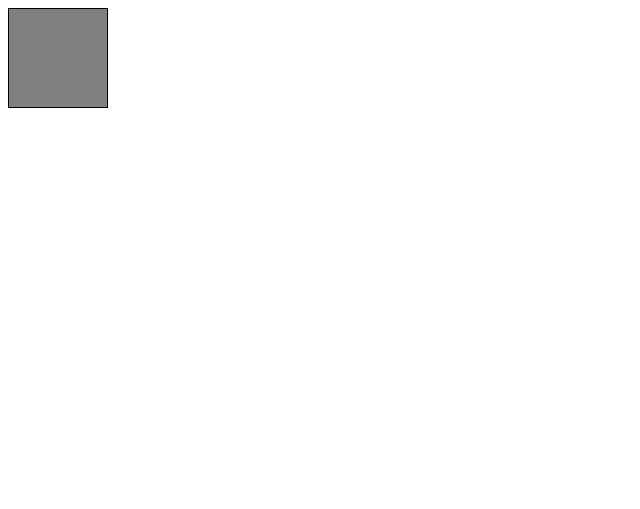
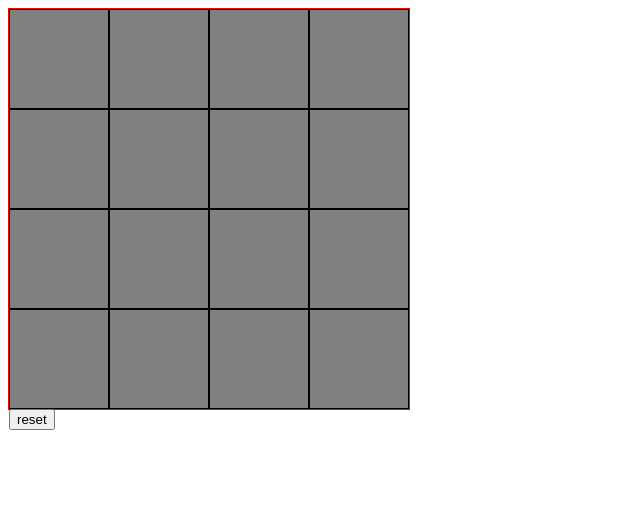
Before and after one commit to hcheung01/Concentration-game-Web1, a plain HTML site: page index.html in a window 1280 px wide. Shown: the whole page, without its empty margins (0-640 px from the left). Drawn offline with Linux system fonts and the light colour scheme.

Commit message:
2nd copy unfinish

```diff
--- a/index.html
+++ b/index.html
@@ -1,81 +1,106 @@
 <!doctype html>
 <html>
     <head>
-    <title>Game</title>
-    <style>
-    .game-square {
-box-sizing: border-box;
-border: 1px solid #000;
-width: 100px;
-height: 100px;
-position: relative;
-overflow: hidden;
-}
+        <title>Concentration Game</title>
+        <link rel = "stylesheet" type = "text/css" href = "style.css" />
+    </head>
 
-.game-square > div {
-  width: 100%;
-  height: 200%;
-  position: absolute;
-  top: 0;
-}
-
-.game-square > div > div {
-  height: 50%;
-}
-
-.game-square > div > div:first-child {
-  background-color: gray;
-}
-
-.flip > div {
-  top: -100%;
-}
-
-.square-0 {
-  background-color: aqua;
-}
-
-.square-1 {
-  background-color: bisque;
-}
-
-.square-2 {
-  background-color: blue;
-}
-
-.square-3 {
-  background-color: blueviolet;
-}
-
-.square-4 {
-  background-color: brown;
-}
-
-.square-5 {
-  background-color: cadetblue;
-}
-
-.square-6 {
-  background-color: chartreuse;
-}
-
-.square-7 {
-  background-color: chocolate;
-}
-
-.square-8 {
-  background-color: coral;
-}
-
-.square-9 {
-  background-color: cornflowerblue;
-}
-
-    </style>
-  </head>
+  <!-- /* All game buttons*/ -->
 <body>
     <div class='container'>
   <div id='game'>
+
+<!-- Game Squares -->
+    <div class='game-square'>
+      <div>
+        <div class='square-0'></div>
+        <div></div>
+      </div>
+    </div>
+    <div class='game-square'>
+      <div>
+        <div></div>
+        <div></div>
+      </div>
+    </div>
+    <div class='game-square'>
+      <div>
+        <div></div>
+        <div></div>
+      </div>
+    </div>
+    <div class='game-square'>
+      <div>
+        <div></div>
+        <div></div>
+      </div>
+    </div>
+    <div class='game-square'>
+      <div>
+        <div></div>
+        <div></div>
+      </div>
+    </div>
+    <div class='game-square'>
+      <div>
+        <div></div>
+        <div></div>
+      </div>
+    </div>
+    <div class='game-square'>
+      <div>
+        <div></div>
+        <div></div>
+      </div>
+    </div>
+    <div class='game-square'>
+      <div>
+        <div></div>
+        <div></div>
+      </div>
+    </div>
+    <div class='game-square'>
+      <div>
+        <div></div>
+        <div></div>
+      </div>
+    </div>
+    <div class='game-square'>
+      <div>
+        <div></div>
+        <div></div>
+      </div>
+    </div>
+    <div class='game-square'>
+      <div>
+        <div></div>
+        <div></div>
+      </div>
+    </div>
+    <div class='game-square'>
+      <div>
+        <div></div>
+        <div></div>
+      </div>
+    </div>
+    <div class='game-square'>
+      <div>
+        <div></div>
+        <div></div>
+      </div>
+    </div>
+    <div class='game-square'>
+      <div>
+        <div></div>
+        <div></div>
+      </div>
+    </div>
+    <div class='game-square'>
+      <div>
+        <div></div>
+        <div></div>
+      </div>
+    </div>
     <div class='game-square'>
       <div>
         <div></div>
@@ -83,12 +108,14 @@ overflow: hidden;
       </div>
     </div>
 
+    <!-- Reset Button -->
+    <button id='reset-button'>reset</button>
+
   </div>
 </div>
 
-    <script>
-      // JS Code here
+<script src="myscripts.js"></script>
 
-    </script>
+
   </body>
 </html>
--- a/style.css
+++ b/style.css
@@ -0,0 +1,83 @@
+
+
+/*Game-square styles*/
+
+.game-square {
+box-sizing: border-box;
+border: 1px solid #000;
+width: 100px;
+height: 100px;
+position: relative;
+overflow: hidden;
+}
+
+.game-square > div {
+width: 100%;
+height: 200%;
+position: absolute;
+top: 0;
+}
+
+.game-square > div > div {
+height: 50%;
+}
+
+.game-square > div > div:first-child {
+background-color: gray;
+}
+
+.flip > div {
+top: -100%;
+}
+
+/*CREATING SOME MATCHING STYLES*/
+
+.square-0 {
+background-color: aqua;
+}
+
+.square-1 {
+background-color: bisque;
+}
+
+.square-2 {
+background-color: blue;
+}
+
+.square-3 {
+background-color: blueviolet;
+}
+
+.square-4 {
+background-color: brown;
+}
+
+.square-5 {
+background-color: cadetblue;
+}
+
+.square-6 {
+background-color: chartreuse;
+}
+
+.square-7 {
+background-color: chocolate;
+}
+
+.square-8 {
+background-color: coral;
+}
+
+.square-9 {
+background-color: cornflowerblue;
+}
+/*Arrange the squares in a grid*/
+/*FLEXBOX*/
+#game {
+width: 400px;
+height: 400px;
+display: flex;
+flex-direction: row;
+flex-wrap: wrap;
+border: 1px solid red;
+}
```
Also changed, not shown: concentration.js (added, +52 -0 lines). Lines whose indentation alone changed are shown as unchanged.
